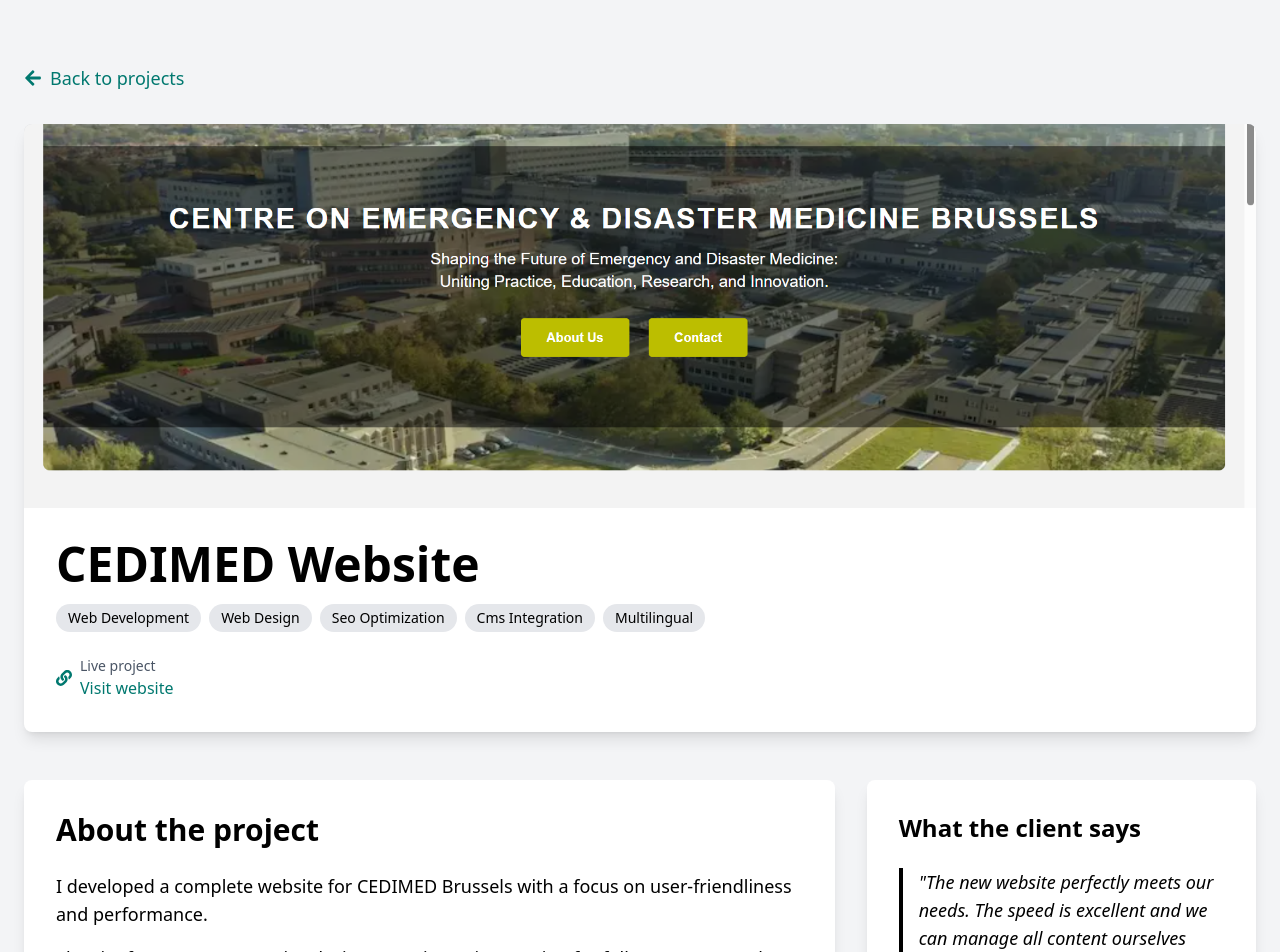
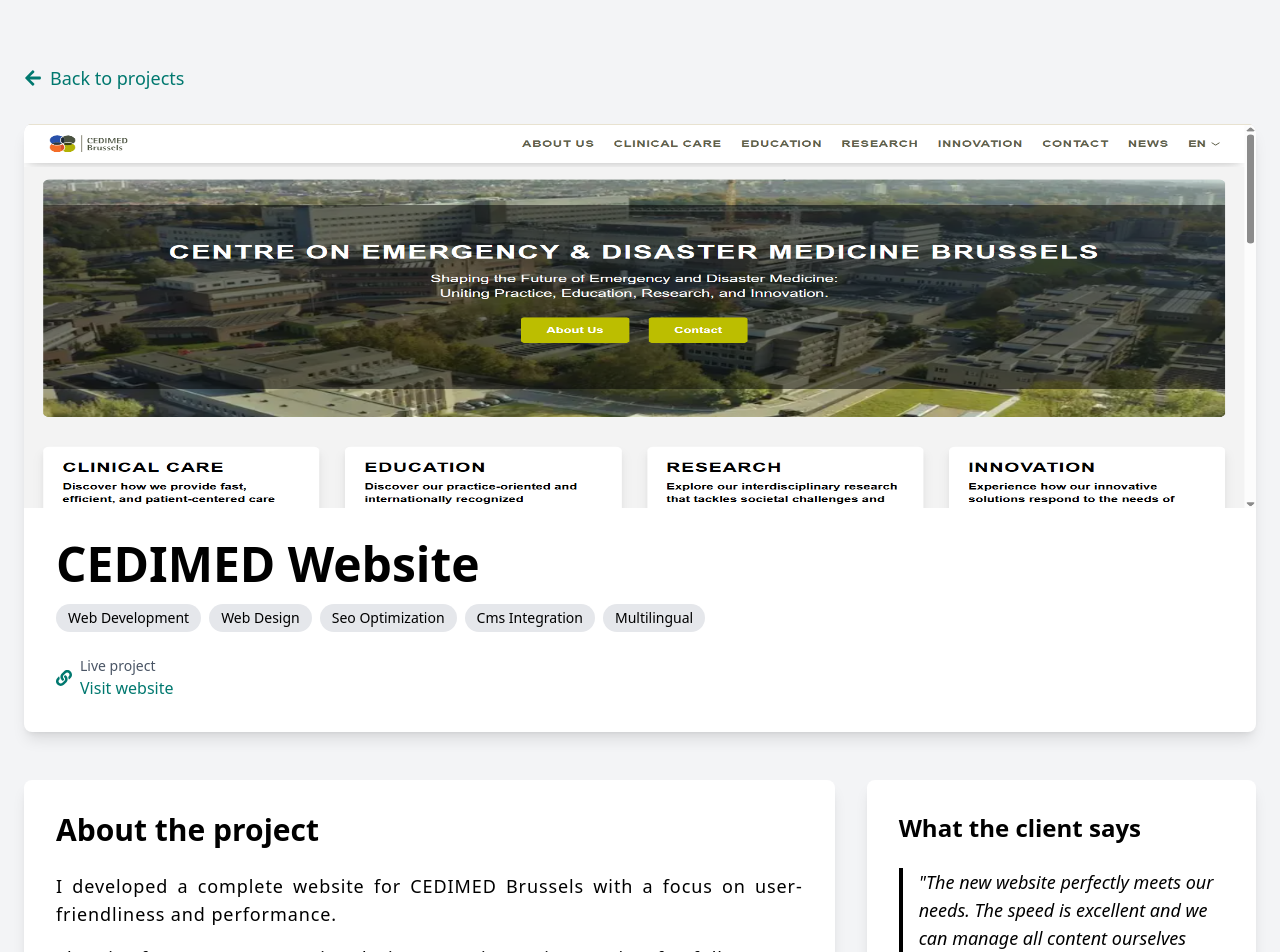
Before and after one commit to chicodespons/my-projects, a Next.js app: page /cedimed-website in a window 1280 px wide. Shown: the top 952 px of the page. Built offline with nearby package versions, Linux system fonts and the light colour scheme.

Commit message:
image optimization

```diff
--- a/app/components/projects/ProjectDetailPage.tsx
+++ b/app/components/projects/ProjectDetailPage.tsx
@@ -229,7 +229,7 @@
               src={project.image}
               alt={project.titleKey}
               fill
-              className="object-cover"
+              sizes="(max-width: 768px) 100vw, (max-width: 1200px) 50vw, 33vw"
             />
 
             {/* Placeholder for demo - replace with actual Image component */}
@@ -281,7 +281,10 @@
               <h2 className="text-3xl font-bold mb-6">About the project</h2>
 
               {project.fullDescriptionKeys.map((key, index) => (
-                <p key={index} className="text-lg mb-4">
+                <p
+                  key={index}
+                  className="text-lg text-justify tracking-wider mb-4"
+                >
                   {key}
                 </p>
               ))}
--- a/app/components/projects/ProjectSection.tsx
+++ b/app/components/projects/ProjectSection.tsx
@@ -5,11 +5,18 @@
     <div className="w-full h-[50vh] bg-cover bg-center flex items-center justify-center relative">
       <Image
         src="/contactImage.png" // Image path relative to public folder
-        alt="Contact Image"
-        layout="fill" // Use "fill" to make the image cover the entire section
+        alt="Project Image"
+        fill
         objectFit="cover" // Ensure the image covers without distortion
         objectPosition="center 45%"
-        // Full page background
+        sizes="100vw"
+        // Inline styling replaces objectFit/objectPosition
+        style={{
+          objectFit: "cover",
+          objectPosition: "55% 10%",
+        }}
+        // Preload as LCP
+        priority
       />
 
       <h1 className="text-center font-extrabold text-black  text-6xl md:text-7xl xl:text-8xl absolute">
```
